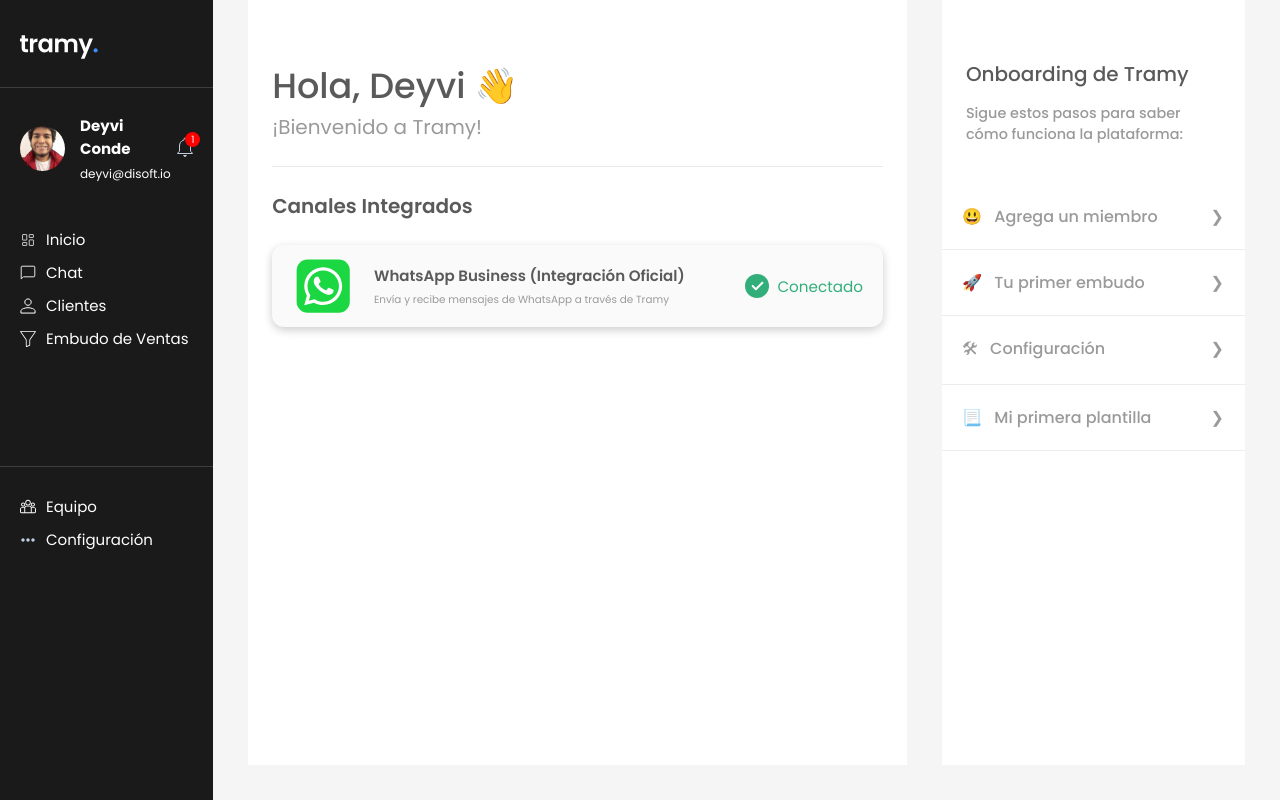
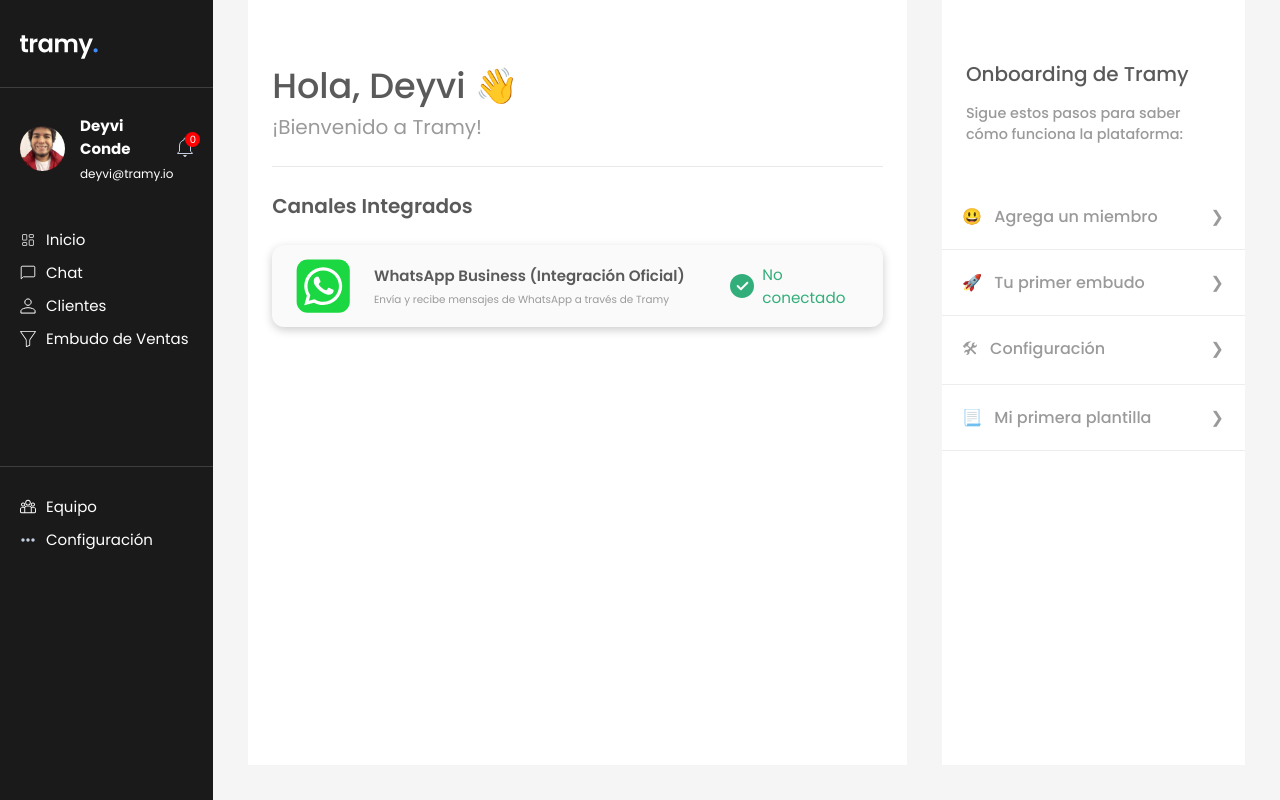
Before and after one commit to dotconde/tramy_client, a React (Create React App) app: page / in a window 1280 px wide. Built offline with nearby package versions, Linux system fonts and the light colour scheme.

Commit message:
Add props to Home view

```diff
--- a/src/components/Feed/index.jsx
+++ b/src/components/Feed/index.jsx
@@ -3,12 +3,12 @@
 import { ReactComponent as WhatsappIcon } from "../../assets/icons/whatsapp.svg";
 import checkIcon from "../../assets/icons/check.svg";
 
-function Feed() {
+function Feed({ firstName = "Deyvi", whatsappIsActive = false }) {
   return (
     <div className="feed">
       {/* Feed Welcome */}
       <section className="feed__welcome">
-        <h3>Hola, Deyvi 👋 </h3>
+        <h3>Hola, {firstName} 👋 </h3>
         <p>¡Bienvenido a Tramy!</p>
         <hr />
       </section>
@@ -27,7 +27,7 @@
           <div className="channel__status">
             {/* Wrap checkIcon within img for compatibility purposes */}
             <img src={checkIcon} alt="check icon" />
-            <p>Conectado</p>
+            <p>{whatsappIsActive ? "Conectado" : "No conectado"}</p>
           </div>
         </article>
       </section>
--- a/src/components/Profile/index.jsx
+++ b/src/components/Profile/index.jsx
@@ -3,7 +3,11 @@
 import photoProfile from "../../assets/img/photo.jpg";
 import { ReactComponent as NotificationIcon } from "../../assets/icons/bell.svg";
 
-function Profile() {
+function Profile({
+  fullName = "Deyvi Conde",
+  notificationCount = 0,
+  email = "deyvi@tramy.io",
+}) {
   return (
     <div>
       <div className="account">
@@ -13,14 +17,14 @@
         </section>
         {/* Profile/account info */}
         <section className="account__info">
-          <h5>Deyvi Conde</h5>
-          <p>deyvi@disoft.io</p>
+          <h5>{fullName}</h5>
+          <p>{email}</p>
         </section>
         {/* Notification Center */}
         <section className="notification-center">
           <div className="notification">
             <NotificationIcon />
-            <div className="notification__number">1</div>
+            <div className="notification__number">{notificationCount}</div>
           </div>
         </section>
       </div>
```
